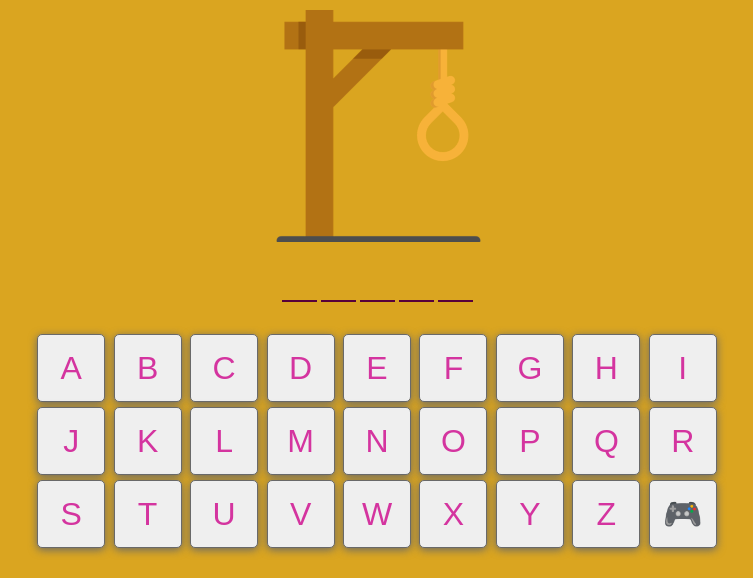
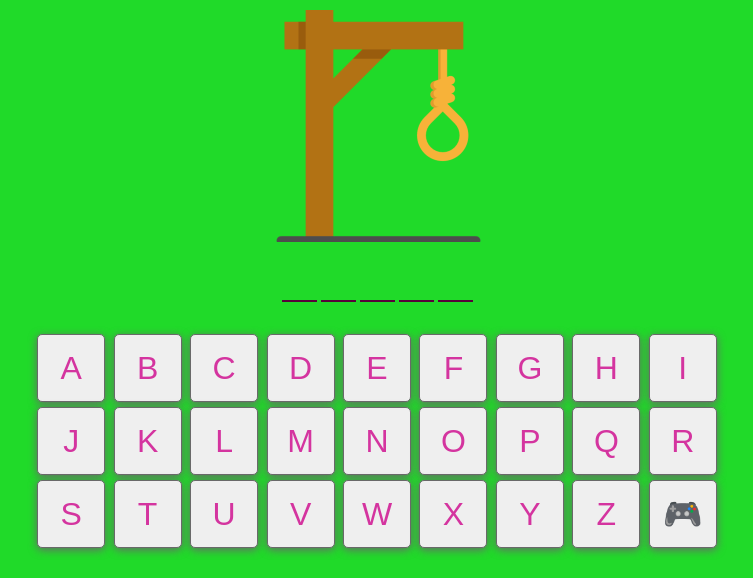
Before and after one commit to adrianabandeiradev/jogo-da-forca, a plain HTML site: page index.html in a window 1280 px wide. Shown: the top 578 px of the page, without its empty margins (263-1016 px from the left). Drawn offline with nearby package versions, Linux system fonts and the light colour scheme.

Commit message:
Update forca.css

```diff
--- a/css/forca.css
+++ b/css/forca.css
@@ -12,7 +12,7 @@ body{
     width: 100vw;
     height: 90vh;
     margin-top: 10px;
-    background-color: goldenrod;
+    background-color: rgb(32, 218, 41);
     font-family: 'Ubuntu', sans-serif;
 }
 
```
